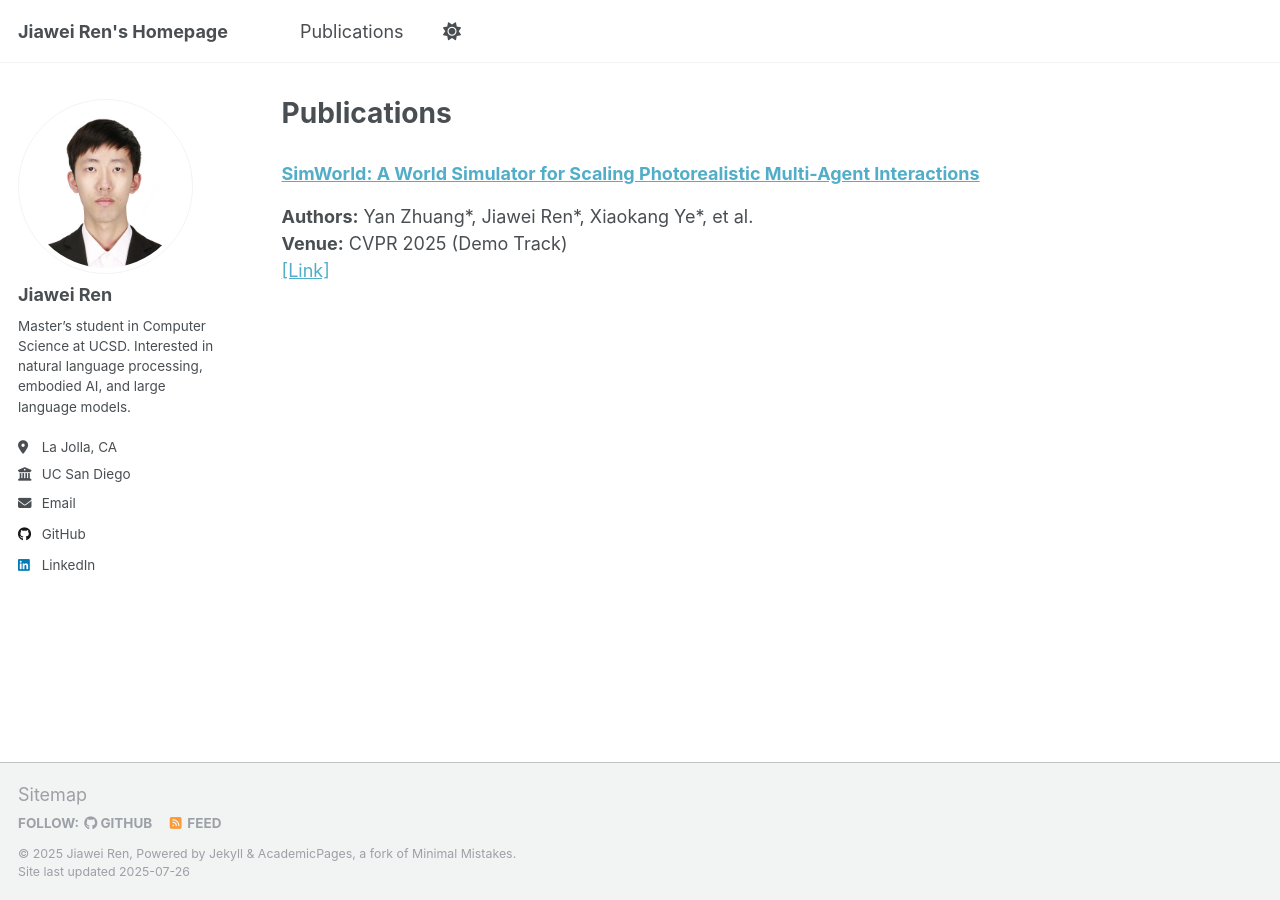
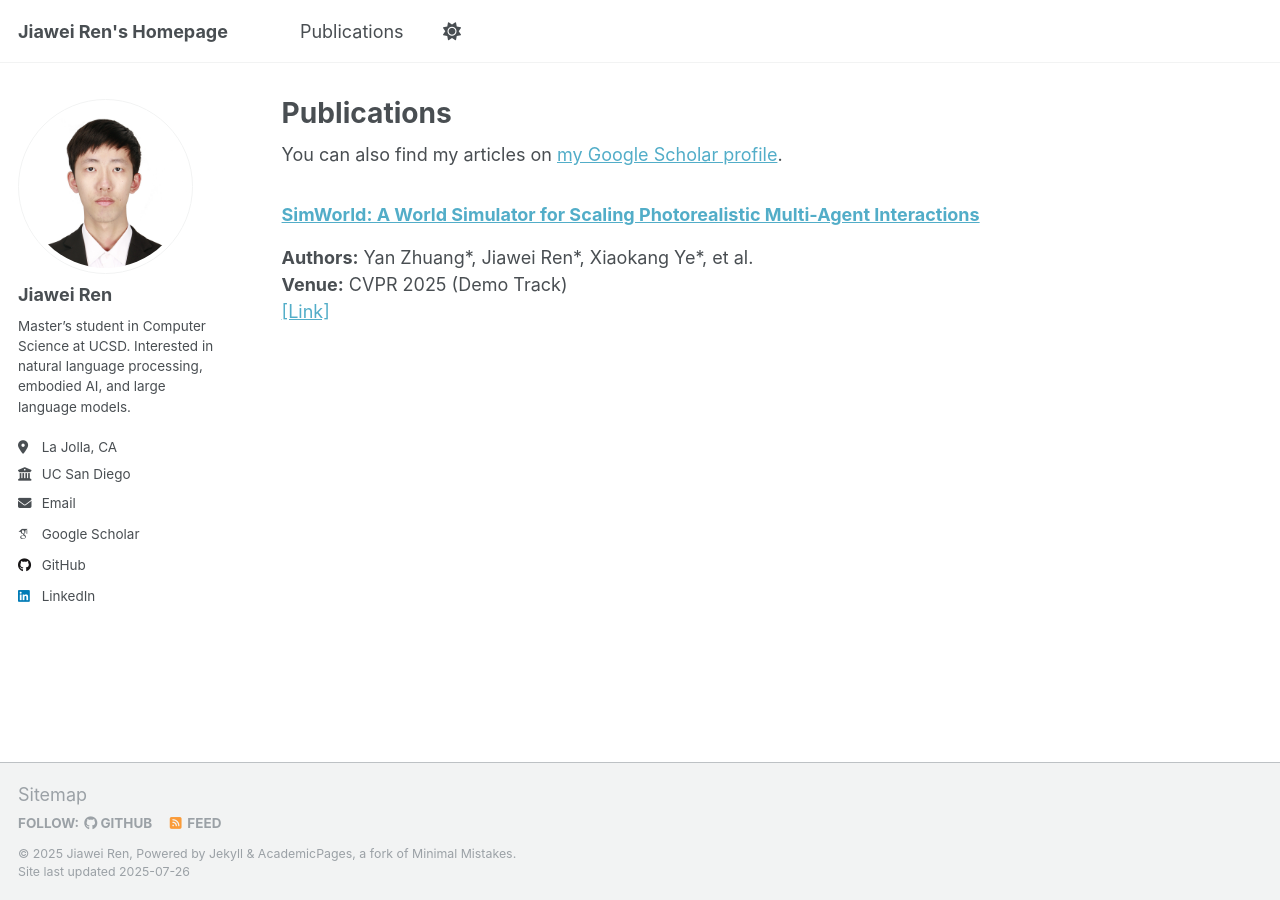
Before and after one commit to renjw02/renjw02.github.io, a Jekyll site: the page built from _pages/publications.html, in a window 1280 px wide. Built offline with Jekyll 4.4.1, drawn with Linux system fonts in a browser that asks for light colours; some web fonts are replaced; some of the changed lines change nothing that is shown.

Commit message:
Update _config.yml

```diff
--- a/_config.yml
+++ b/_config.yml
@@ -34,7 +34,7 @@
   # Academic websites
   academia         : # URL
   arxiv            : # URL - Update with the correct link to your profile
-  googlescholar    : # "https://scholar.google.com/citations?user=PS_CX0AAAAAJ"
+  googlescholar    : "https://scholar.google.com/citations?user=vfQTHt8AAAAJ&hl=en"
   impactstory      : # URL
   orcid            : # "http://orcid.org/yourorcidurl"
   semantic         : # URL
```
